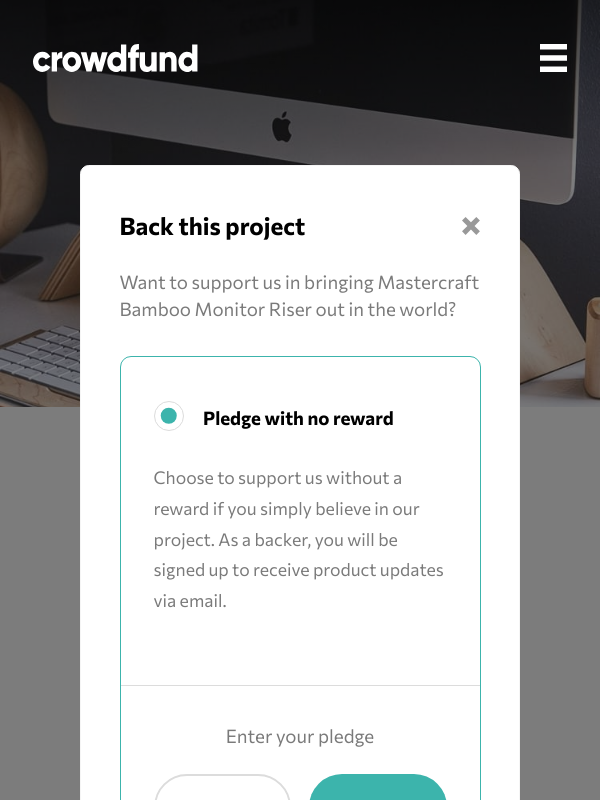
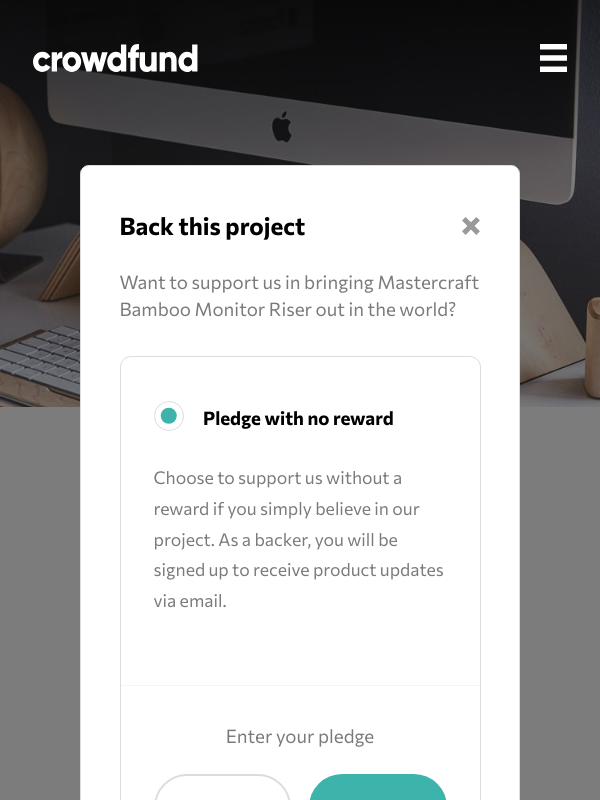
Before and after one commit to 0-BSCode/crowdfunding-product-page, a React (Create React App) app: page / in a window 600 px wide. Both pictures are taken after a click on the button "Back this project". Shown: the top 800 px of the page. Built offline with nearby package versions, Linux system fonts and the light colour scheme.

Commit message:
Changed border color of desktop and mobile design

```diff
--- a/src/assets/styles/_colors.scss
+++ b/src/assets/styles/_colors.scss
@@ -3,4 +3,5 @@ $light-cyan: hsl(192, 29%, 97%);
 $dark-cyan: hsl(176, 72%, 28%);
 $black: hsl(0, 0%, 0%);
 $dark-gray: hsl(0, 0%, 48%);
-$border-dark-gray: rgb(220, 220, 220);
+$border-dark-gray--desktop: rgb(245, 245, 245);
+$border-dark-gray--mobile: rgb(220, 220, 220);
--- a/src/assets/styles/styles.css
+++ b/src/assets/styles/styles.css
@@ -458,7 +458,7 @@
 
 /* PAYMENT OPTIONS */
 .option {
-  border: 0.1rem solid gainsboro;
+  border: 0.1rem solid whitesmoke;
   border-radius: 0.8rem;
   padding: 2.2rem 1.8rem 1.3rem 1.8rem;
   margin-top: 2rem;
@@ -486,7 +486,7 @@
   width: 1.5rem;
   background-color: white;
   border-radius: 50%;
-  border: solid 0.1rem gainsboro;
+  border: solid 0.1rem whitesmoke;
   z-index: 1;
   /* Color inside radio button once clicked */
 }
@@ -512,7 +512,7 @@
   border-color: #3cb4ac;
 }
 .option input:hover ~ .option__radio--out {
-  border-color: gainsboro;
+  border-color: whitesmoke;
 }
 .option input:checked ~ .option__radio {
   background-color: white;
@@ -591,7 +591,7 @@
   left: 0;
   width: 100%;
   height: 0.1rem;
-  background-color: gainsboro;
+  background-color: whitesmoke;
 }
 .payment__container {
   margin-top: 1.8rem;
@@ -613,7 +613,7 @@
   top: 50%;
   left: 1.5rem;
   transform: translate(0%, -50%);
-  color: gainsboro;
+  color: #7a7a7a;
   font-family: CommissionerB;
   opacity: 0.4;
 }
@@ -625,7 +625,7 @@
 }
 .payment__input {
   margin-right: 1rem;
-  border: solid 0.1rem gainsboro;
+  border: solid 0.1rem whitesmoke;
   text-align: center;
   font-family: CommissionerB;
   font-size: 0.9rem;
@@ -771,6 +771,9 @@
     grid-row-gap: 3rem;
     top: -7rem;
   }
+  .container > * {
+    border-color: gainsboro;
+  }
 
   .title {
     padding-top: 5.5rem;
@@ -865,7 +868,8 @@
   }
 
   .reward {
-    padding: 3rem 2.5rem;
+    padding: 3rem 2.7rem;
+    border-color: gainsboro;
   }
   .reward__title {
     flex-direction: column;
@@ -907,6 +911,7 @@
     width: 40rem;
     top: 15rem;
     padding: 4rem 3.5rem;
+    border-color: gainsboro;
   }
   .support__header {
     font-size: 2.2rem;
@@ -938,6 +943,7 @@
     padding-bottom: 3.3rem;
     border-radius: 1rem;
     margin-top: 3rem;
+    border-color: gainsboro;
   }
   .option__radio {
     width: 2.8rem;
@@ -945,6 +951,7 @@
     border-width: 0.1rem;
     left: 3rem;
     top: 4rem;
+    border-color: gainsboro;
   }
   .option__radio::after {
     width: 1.5rem;
@@ -989,6 +996,7 @@
 
   .payment {
     padding-top: 3.3rem;
+    border-color: gainsboro;
   }
   .payment__container {
     flex-direction: column;
@@ -1016,6 +1024,7 @@
   .payment__input {
     margin-right: 0;
     border-width: 0.2rem;
+    border-color: gainsboro;
   }
 
   .thanks {
--- a/src/assets/styles/styles.scss
+++ b/src/assets/styles/styles.scss
@@ -137,7 +137,7 @@
     grid-row-gap: 1.56rem;
 
     & > * {
-        border: 0.1rem solid hsl(0,0,96%);
+        border: 0.1rem solid colors.$border-dark-gray--desktop;
         border-radius: 0.8rem;
         background-color: white;
         position: relative;
@@ -340,7 +340,7 @@
 
 /* REWARDS */
 .reward {
-    border: 0.1rem solid hsl(0,0,96%);
+    border: 0.1rem solid colors.$border-dark-gray--desktop;
     border-radius: 0.8rem;
     padding: 2.5rem 2rem;
     position: relative;
@@ -429,7 +429,7 @@
     width: 48rem;
     margin: 0 auto;
     padding: 3rem 3.5rem;
-    border: 0.1rem solid hsl(0,0,96%);
+    border: 0.1rem solid colors.$border-dark-gray--desktop;
     border-radius: 0.8rem;
     background-color: white;
     position: absolute;
@@ -484,7 +484,7 @@
 
 /* PAYMENT OPTIONS */
 .option {
-    border: 0.1rem solid colors.$border-dark-gray;
+    border: 0.1rem solid colors.$border-dark-gray--desktop;
     border-radius: 0.8rem;
     padding: 2.2rem 1.8rem 1.3rem 1.8rem;
     margin-top: 2rem;
@@ -515,7 +515,7 @@
         width: 1.5rem;
         background-color: white;
         border-radius: 50%;
-        border: solid 0.1rem colors.$border-dark-gray;
+        border: solid 0.1rem colors.$border-dark-gray--desktop;
         z-index: 1;
 
         /* Color inside radio button once clicked */
@@ -547,7 +547,7 @@
     }
 
     & input:hover ~ &__radio--out {
-        border-color: colors.$border-dark-gray;
+        border-color: colors.$border-dark-gray--desktop;
     }
 
     & input:checked ~ &__radio {
@@ -647,7 +647,7 @@
         left: 0;
         width: 100%;
         height: 0.1rem;
-        background-color: colors.$border-dark-gray;
+        background-color: colors.$border-dark-gray--desktop;
     }
 
     &__container {
@@ -672,7 +672,7 @@
             top: 50%;
             left: 1.5rem;
             transform: translate(0%, -50%);
-            color: colors.$border-dark-gray;
+            color: colors.$dark-gray;
             font-family: CommissionerB;
             opacity: 0.4;
         }
@@ -688,7 +688,7 @@
 
     &__input {
         margin-right: 1rem;
-        border: solid 0.1rem colors.$border-dark-gray;
+        border: solid 0.1rem colors.$border-dark-gray--desktop;
         text-align: center;
         font-family: CommissionerB;
         font-size: 0.9rem;
@@ -725,7 +725,7 @@
     left: 50%;
     transform: translate(-50%, -50%);
     background-color: white;
-    border: solid 0.1rem whitesmoke;
+    border: solid 0.1rem colors.$border-dark-gray--desktop;
     border-radius: 0.7rem;
     padding: 3.5rem;
 
@@ -854,6 +854,10 @@
         grid-template-rows: 12fr 17.6fr 70.4fr;
         grid-row-gap: 3rem;
         top: -7rem;
+
+        & > * {
+            border-color: colors.$border-dark-gray--mobile;
+        }
     }
 
     .title {
@@ -971,7 +975,8 @@
     }
 
     .reward {
-        padding: 3rem 2.5rem;
+        padding: 3rem 2.7rem;
+        border-color: colors.$border-dark-gray--mobile;
 
         &__title {
             flex-direction: column;
@@ -1021,6 +1026,7 @@
         width: 40rem;
         top: 15rem;
         padding: 4rem 3.5rem;
+        border-color: colors.$border-dark-gray--mobile;
 
         &__header {
             font-size: 2.2rem;
@@ -1061,6 +1067,7 @@
         padding-bottom: 3.3rem;
         border-radius: 1rem;
         margin-top: 3rem;
+        border-color: colors.$border-dark-gray--mobile;
 
         &__radio {
             width: 2.8rem;
@@ -1068,6 +1075,7 @@
             border-width: 0.1rem;
             left: 3rem;
             top: 4rem;
+            border-color: colors.$border-dark-gray--mobile;
 
             &::after {
                 width: 1.5rem;
@@ -1124,6 +1132,7 @@
 
     .payment {
         padding-top: 3.3rem;
+        border-color: colors.$border-dark-gray--mobile;
 
         &__container {
             flex-direction: column;
@@ -1157,6 +1166,7 @@
         &__input {
             margin-right: 0;
             border-width: 0.2rem;
+            border-color: colors.$border-dark-gray--mobile;
         }
     }
 
```
Also changed, not shown: 1 other file (tests, documents, lock files or other folders).
